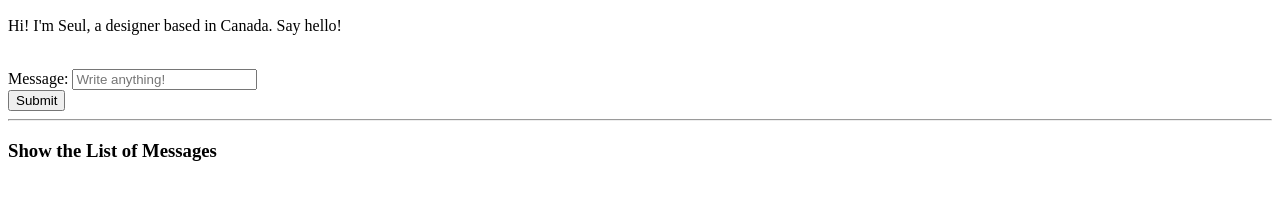
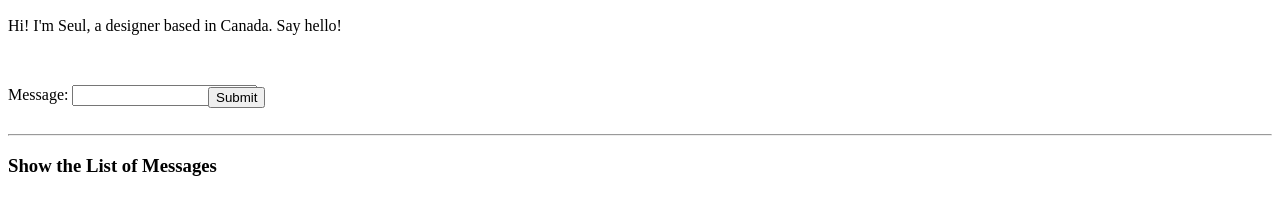
Before and after one commit to Seul-L/Website-practice, a plain HTML site: page website01/index.html in a window 1280 px wide. Shown: the part 370-584 px from the top of the page. Drawn offline with Linux system fonts and the light colour scheme; files whose address does not match are found by name.

Commit message:
add inline css for now

```diff
--- a/website01/index.html
+++ b/website01/index.html
@@ -12,15 +12,21 @@
   <p>Hi! I'm Seul, a designer based in Canada. Say hello!</p>
   <br>
   <form>
-    Message:
-    <input type="text" placeholder="Write anything!" id="user_input" />
+    <div style="width:250px">
+      <p>Message:
+        <input type="text" id="user_input" /></p>
+    </div>
   </form>
-  <button type="submit">Submit</button>
+  <div style="width:130px;margin-left:200px;margin-top: -35px">
+    <!--Will fix this css later-->
+    <button type="submit">Submit</button>
+  </div>
   <br>
   <hr>
   <div id="container">
     <h3>Show the List of Messages</h3>
     <ul id="list"> </ul>
+    <!--Find a way to keep these list-->
   </div>
   <script src="/Users/apple/Desktop/Projects/Website-practice/website01/input.js"></script>
 </body>
```
